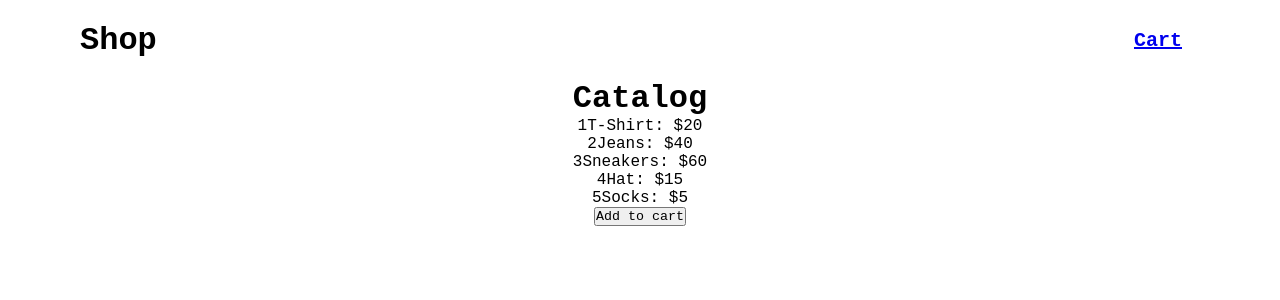
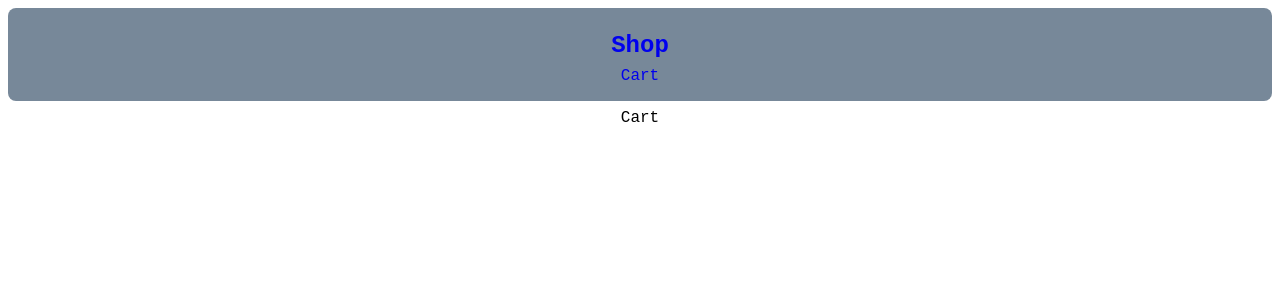
Before and after one commit to Drewndarua/e-commerce-cart-app, a React (Create React App) app: page / in a window 1280 px wide. Shown: the top 300 px of the page. Built offline with nearby package versions, Linux system fonts and the light colour scheme.

Commit message:
modified header

```diff
--- a/src/App.js
+++ b/src/App.js
@@ -1,12 +1,14 @@
 import React from "react";
 import Header from "./Components/Header";
-import Products from "./Components/Products";
+import Cart from "./Components/Cart";
+// import Products from "./Components/Products"
 
 const App = () => {
   return (
     <div className="App">
       <Header />
-      <Products />
+      {/* <Products /> */}
+      <Cart />
     </div>
   );
 };
--- a/src/Components/Cart.js
+++ b/src/Components/Cart.js
@@ -1,5 +1,7 @@
 import React from "react";
 
-export const Cart = () => {
+const Cart = () => {
   return <div>Cart</div>;
 };
+
+export default Cart;
--- a/src/Components/Header.js
+++ b/src/Components/Header.js
@@ -2,12 +2,14 @@ import React from "react";
 
 const Header = () => {
   return (
-    <header>
-      <div className="NavBar">
-        <h1 id="logo">Shop</h1>
-        <div className="Checkout">
-          <a href="/">Cart</a>
-        </div>
+    <header className="card center block">
+      <div>
+        <a href="#/">
+          <h1>Shop</h1>
+        </a>
+      </div>
+      <div>
+        <a href="#/cart">Cart</a>
       </div>
     </header>
   );
--- a/src/Components/Products.js
+++ b/src/Components/Products.js
@@ -1,24 +1,22 @@
-import React from "react";
-import productItem from "../Data";
+// import React, { useState } from "react";
+// import productItem from "../Data";
 
-function Products() {
-  // const [productItem] = useState ([
-  //     addProductItem = {id: '' , name: '' , price: ''}
-  // ])
-  return (
-    <div className="products">
-      <h1>Catalog</h1>
-      <ul>
-        {productItem.map((productItem) => (
-          <li key={productItem.id}>
-            {productItem.id}
-            {productItem.name}: ${productItem.price}
-          </li>
-        ))}
-      </ul>
-      <button>Add to cart</button>
-    </div>
-  );
-}
+// // function Products() {
+// //   const [products] = useState(productItem);
+// //   return (
+// //     <div className="Products">
+// //       <h1>Catalog</h1>
+// //       <div>
+// //         {products.map((products) => (
+// //           <h3 key={products.id} className="Card">
+// //             {products.id}
+// //             {products.name}: ${products.price}
+// //           </h3>
+// //         ))}
+// //         {/* <button>Add to Cart</button> */}
+// //       </div>
+// //     </div>
+//   );
+// }
 
-export default Products;
+// export default Products;
--- a/src/index.css
+++ b/src/index.css
@@ -11,27 +11,48 @@
   text-align: center;
 }
 
-.NavBar {
-  display: flex;
-  margin: auto;
-  height: 80px;
-  padding-left: 80px;
-  padding-right: 80px;
-  align-items: center;
-  justify-content: space-between;
-  font-weight: bold;
-  position: relative;
-  z-index: 2;
+h1,
+h2,
+h3 {
+  margin: 0.5rem 0;
 }
 
-.logo {
-  font-size: 40px;
+h1 {
+  font-size: 1.5rem;
 }
 
-.Checkout {
-  color: #f0ffff;
-  font-size: 20px;
+h2 {
+  font-size: 1.2rem;
+}
+
+h3 {
+  font-size: 1rem;
+}
+
+a {
   text-decoration: none;
-  padding: 10px 18px;
-  border-radius: 15px;
 }
+
+.row {
+  display: flex;
+  justify-content: space-between;
+}
+
+.col-1 {
+  flex: 1;
+}
+
+.col-2 {
+  flex: 2;
+}
+
+.block {
+  background-color: lightslategrey;
+  padding: 1rem;
+  margin: 0.5rem;
+  border-radius: 0.5rem;
+}
+
+.card.center {
+  align-items: center;
+}
```
Also changed, not shown: src/Components/CurrencyCounter.js (deleted, +0 -7 lines), src/Components/Footer.js (deleted, +0 -7 lines), src/Components/Quantifier.js (deleted, +0 -7 lines).
